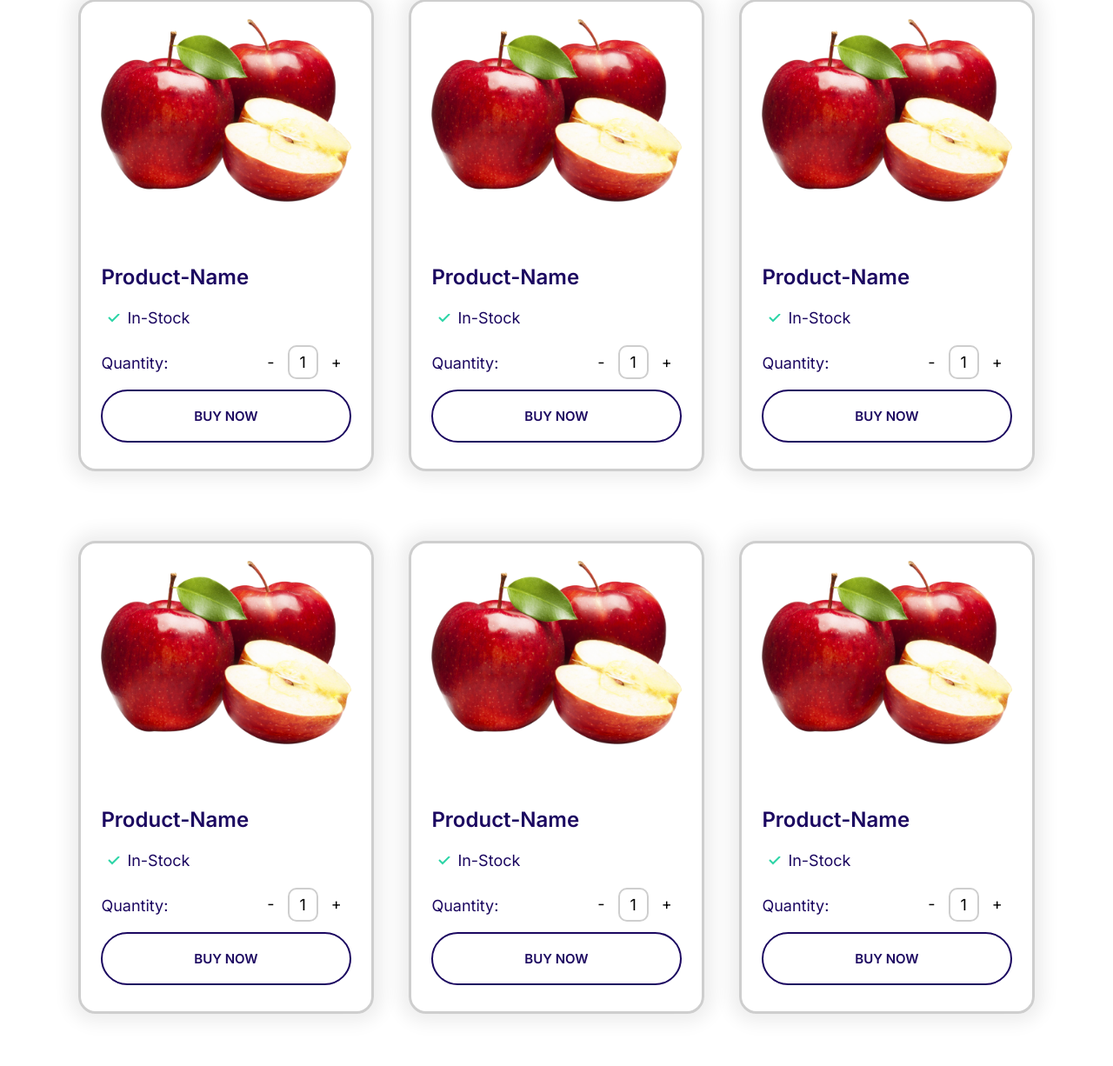
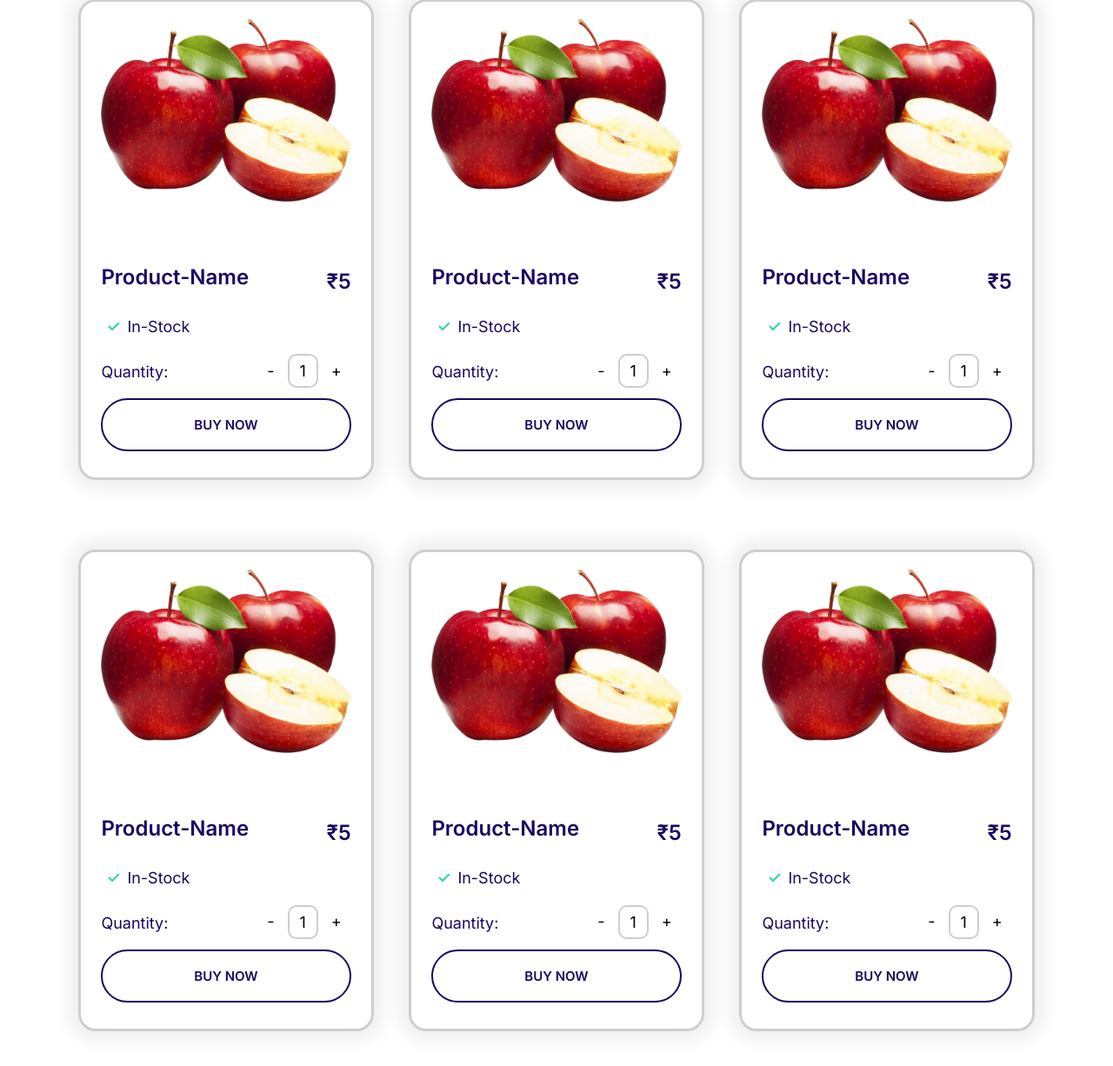
Before and after one commit to JazzBlaze/Shopify, a Flask app: page / in a window 1280 px wide. Shown: the part 1168-2394 px from the top of the page at 87% size. Run offline with Flask 2, Linux system fonts and the light colour scheme; some libraries are stand-ins or nearby versions.

Commit message:
Add price support

```diff
--- a/static/css/styles.css
+++ b/static/css/styles.css
@@ -259,6 +259,21 @@ a {
   }
 }
 
+/* price */
+.price {
+  margin-bottom: 0;
+}
+
+.price::before {
+  content: "₹";
+}
+
+.price-container {
+  display: flex;
+  align-items: center;
+  justify-content: space-between;
+}
+
 /* Quantity */
 .quantity {
   display: inline-block;
@@ -417,6 +432,9 @@ a {
   .grid--2x3 {
     grid-template-columns: repeat(3, 1fr);
     grid-template-rows: repeat(2, 1fr);
+  }
+  .grid--nx3 {
+    grid-template-columns: repeat(3, 1fr);
   }
 }
 
--- a/templates/home.html
+++ b/templates/home.html
@@ -55,7 +55,10 @@ Shopify - For your home needs
             <img src="{{ url_for('static', filename='images/product.png') }}" alt="" />
           </header>
           <div class="card__body">
-            <h3>Product-Name</h3>
+            <div class="price-container">
+              <h3>Product-Name</h3>
+              <h3 class="price">5</h3>
+            </div>
             <ul class="list list--tick">
               <li class="list__item">In-Stock</li>
             </ul>
```
